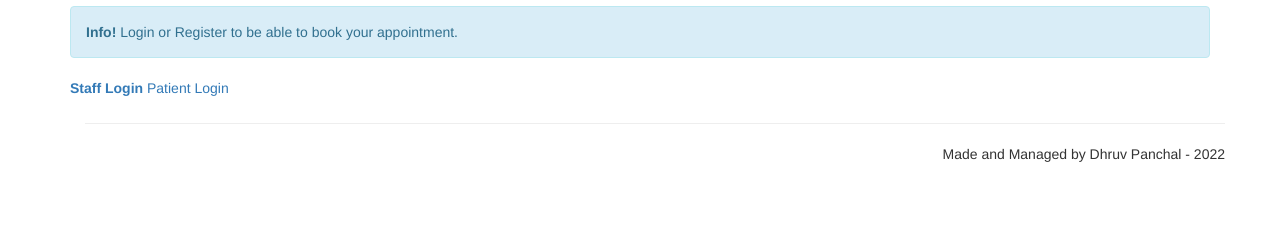
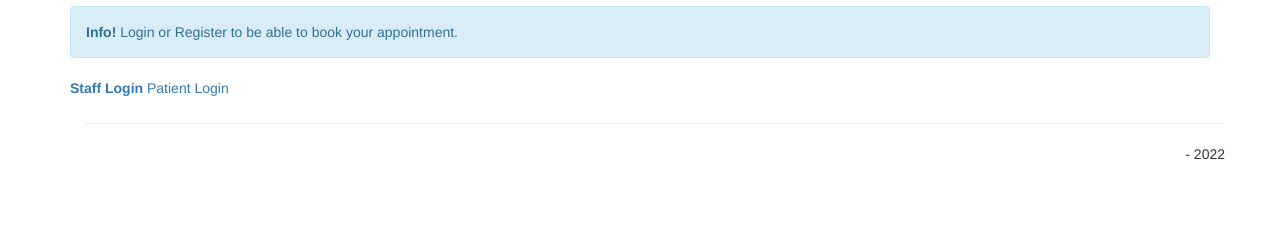
Before and after one commit to farizz7676/hms, a PHP site: page /index.php in a window 1280 px wide. Shown: the part 565-800 px from the top of the page. Run offline with PHP 8.4, Linux system fonts and the light colour scheme.

Commit message:
copy right tag at footer removed

```diff
--- a/footer.php
+++ b/footer.php
@@ -4,7 +4,7 @@
         <p align="right">
         </p>
         <p align="right">
-        Made and Managed by Dhruv Panchal - <?php echo date('Y'); ?>
+         - <?php echo date('Y'); ?>
         </nav>
 		</p>
       </footer>
```
